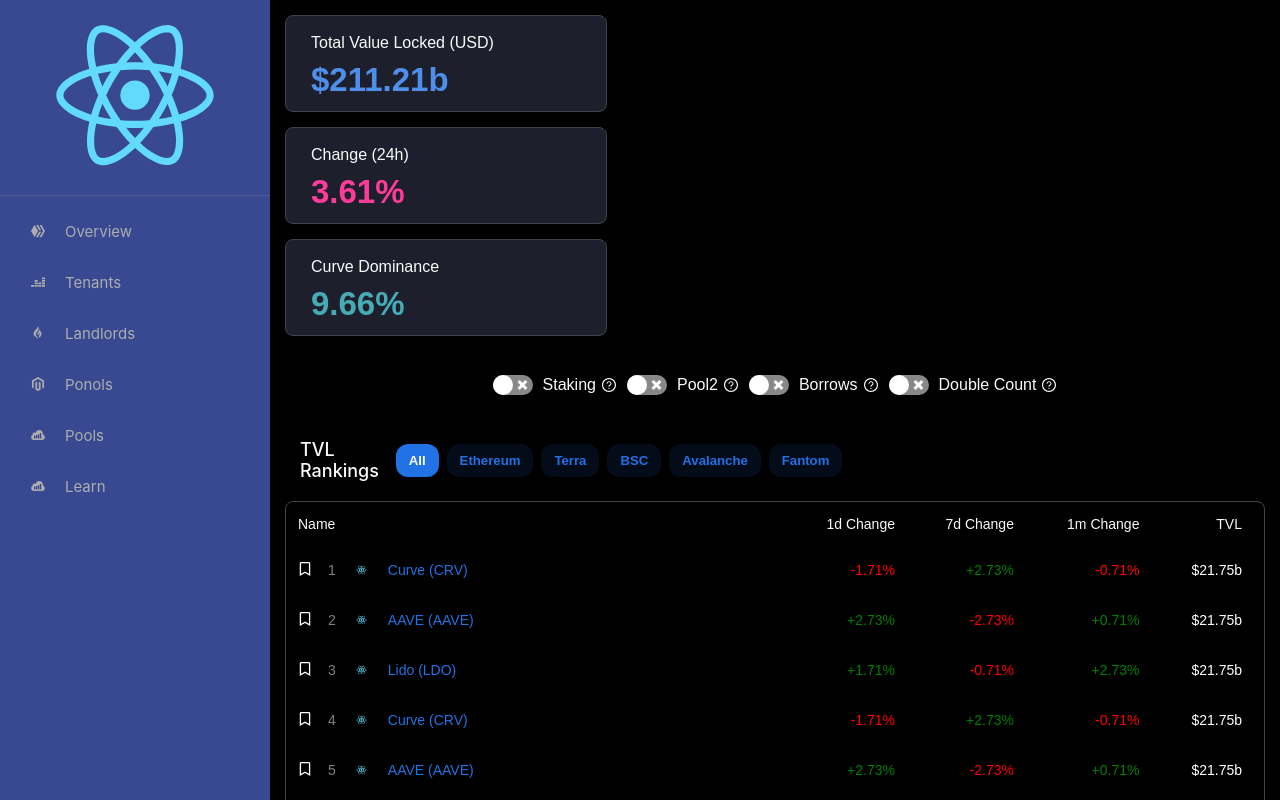
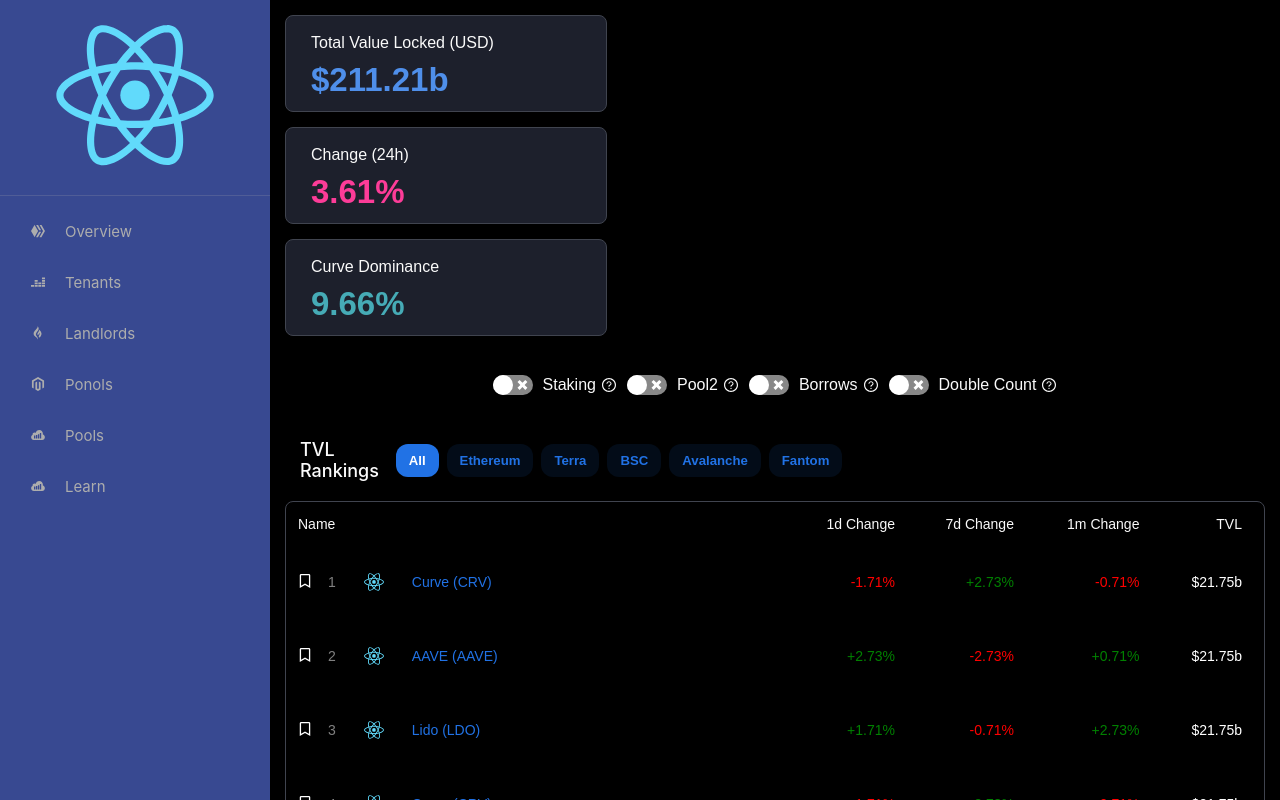
Before and after one commit to Lasitha-Jayawardana/immoscore-app, a React (Create React App) app: page / in a window 1280 px wide. Shown: the top 800 px of the page. Built offline with nearby package versions, Linux system fonts and the light colour scheme.

Commit message:
icon size changed

```diff
--- a/src/modules/overview/components/OverviewTable/NameCell/NameCell.tsx
+++ b/src/modules/overview/components/OverviewTable/NameCell/NameCell.tsx
@@ -15,7 +15,7 @@
         <div   className={"nameCell"}>
 <Bookmark/>
             <CellText text={props.id} color={"gray"}/>
-            <CircleIcon icon={Icon}/>
+            <CircleIcon icon={Icon} size={"48px"}/>
             <CellText text={props.text} color={"rgb(33, 114, 229)"}/>
 
 
```
